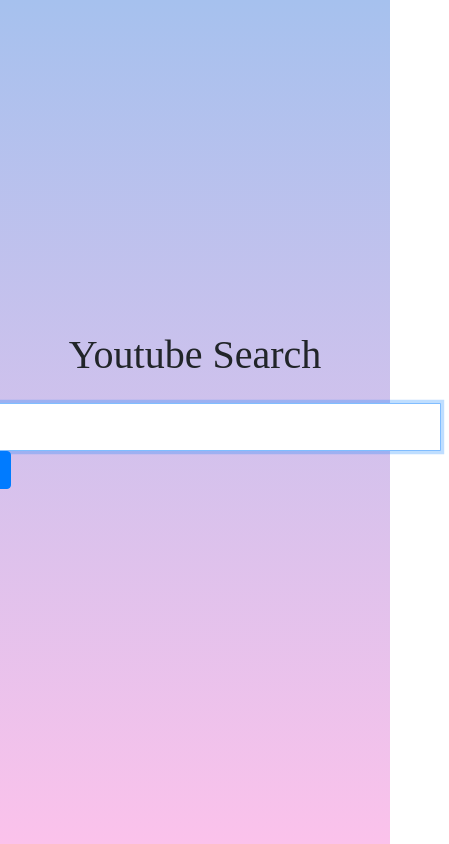
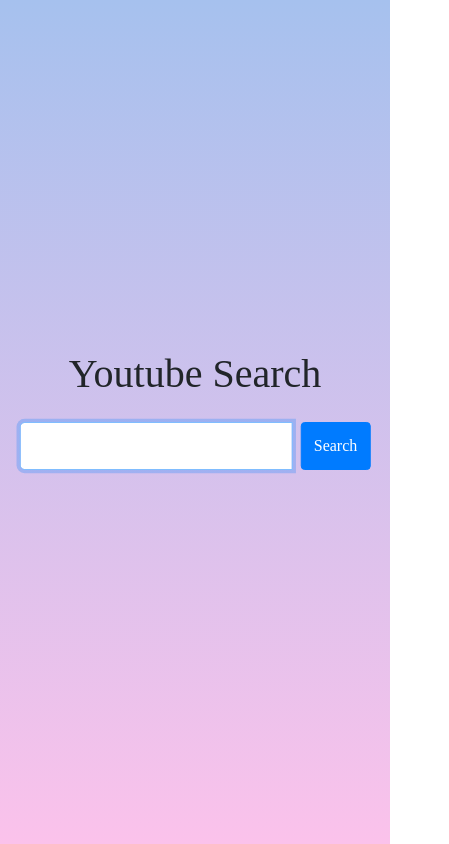
Before and after one commit to davidbgomes/youtube-search, a React (Create React App) app: page / in a window 390 px wide. Shown: the whole page, 449 px wide, since content can reach past the window. Built offline with nearby package versions, Linux system fonts and the light colour scheme.

Commit message:
changes in mobile responsive behaviour and added spinners for better feedback

```diff
--- a/src/App.js
+++ b/src/App.js
@@ -1,6 +1,6 @@
 import React from 'react'
 import {BrowserRouter as Router, Switch , Route , withRouter} from "react-router-dom"
-import {Button , Container, Form ,Row,Col,InputGroup} from 'react-bootstrap'
+import {Button , Container, Form ,Row,Col,InputGroup, Spinner} from 'react-bootstrap'
 import axios from 'axios'
 import "./styles/App.css"
 import VideoComponent from "./components/VideoComponent"
@@ -11,6 +11,7 @@
         super()
         this.state={
             searchText:"",
+            isSearching:false,
             hasSearched: false,
             videos:[]
         }
@@ -36,12 +37,13 @@
     search = () =>{
         this.setState({
             hasSearched:true,
+            isSearching:true,
         })
         axios.get('https://rocky-dawn-62908.herokuapp.com/search', {params:{searchText:this.state.searchText}})
         .then(response => {
             this.setState({
                 videos:response.data,
-                hasSearched:true,
+                isSearching:false,
             })
             console.log(response)
         })
@@ -63,9 +65,15 @@
                     <div>
                         <div className={`searchDiv${this.state.hasSearched ? ' searchDone' : ''}`}>
                             <h1 className="text-center mb-4">Youtube Search</h1>
-                            <InputGroup className="mb-4">
-                                <Form.Control ref={this.textInput} size="lg mr-2" type="text" onChange={this.onChangeSearch} value={this.state.searchText} onKeyDown={this.handleKeyDown} style={{width:"500px"}}/>
-                                <Button variant="primary" onClick={this.search}>Search</Button>
+                            <InputGroup className="inputGroup mb-4">
+                                <Form.Control className="textField mr-2" ref={this.textInput} size="lg" type="text" onChange={this.onChangeSearch} value={this.state.searchText} onKeyDown={this.handleKeyDown}/>
+                                <Button variant="primary" disabled={this.state.isSearching} onClick={this.search}>
+                                    {this.state.isSearching ?
+                                        <Spinner animation="border" size="sm"/>
+                                    :
+                                        <span>Search</span>
+                                    }
+                                </Button>
                             </InputGroup>
                         </div>
 
@@ -90,6 +98,10 @@
                                 ))}
                             </Row>
                         }
+
+                        {this.state.isSearching &&
+                            <Spinner animation="grow" />
+                        }
                     </div>
                 </div>
             </Container>
--- a/src/styles/App.css
+++ b/src/styles/App.css
@@ -7,9 +7,20 @@
     min-height:100vh;
 }
 
-/*@media screen and (max-width: 1440px){
-	h1
-}*/
+.textField{
+	width: 500px !important;
+}
+
+.inputGroup{
+	flex-wrap: nowrap !important;
+}
+
+@media screen and (max-width: 768px){
+	.textField{
+		width:70vw !important;
+	}
+}
+
 
 .searchDiv{
 	position: absolute;
```
